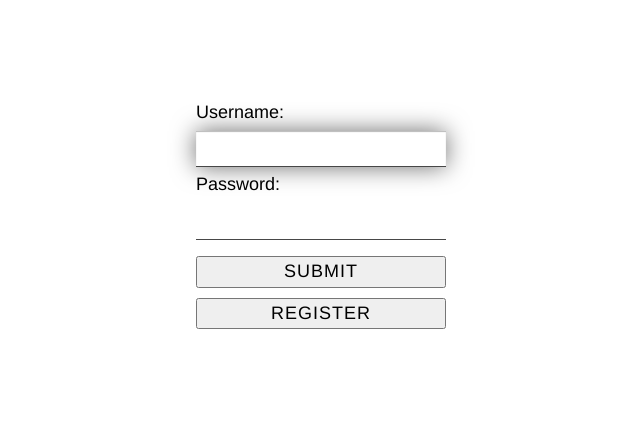
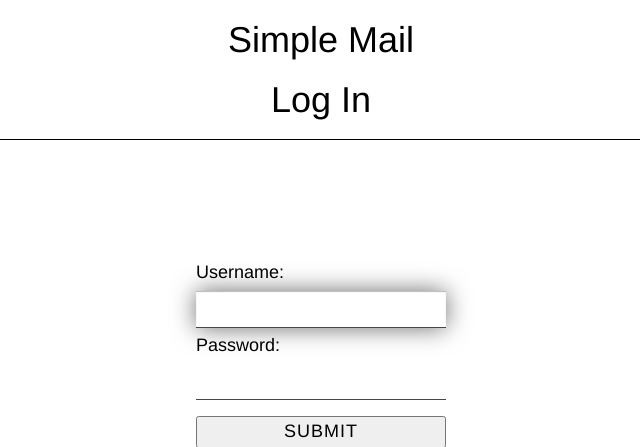
Before and after one commit to ahicks92/simplemail, a Django app: page /accounts/login/ in a window 1280 px wide. Shown: the top 447 px of the page, without its empty margins (319-959 px from the left). Run offline with Django 3.2, Linux system fonts and the light colour scheme; some libraries are stand-ins or nearby versions.

Commit message:
added page title and app title

```diff
--- a/cen4010/simplemail/templates/registration/login.html
+++ b/cen4010/simplemail/templates/registration/login.html
@@ -6,6 +6,9 @@
 {% endblock styles %}
 
 {% block content %}
+    <h1>Simple Mail</h1>
+    <h1>Log In</h1>
+    <hr>
 	<form class="login" action="/accounts/login/?next={{next}}" method="post">
 		{%csrf_token%}
 		{{form}}
```
